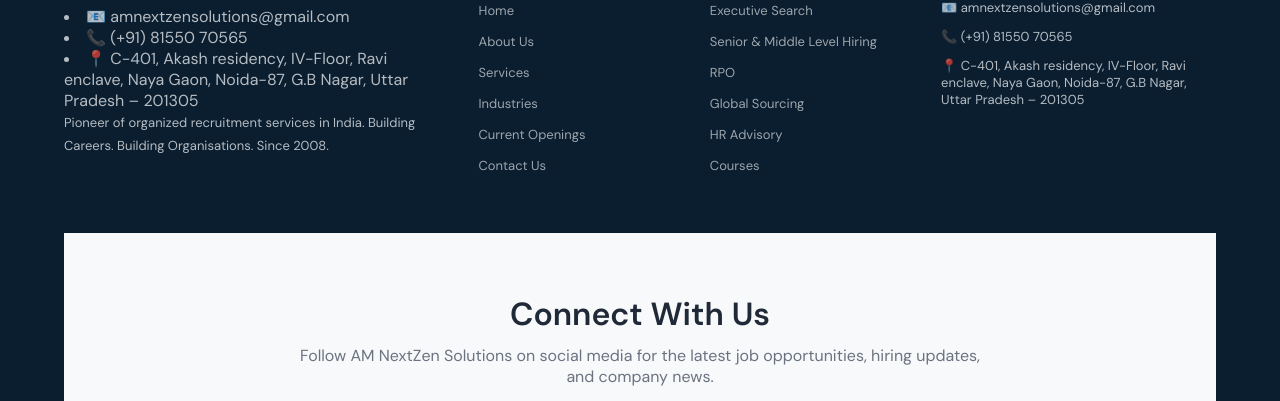
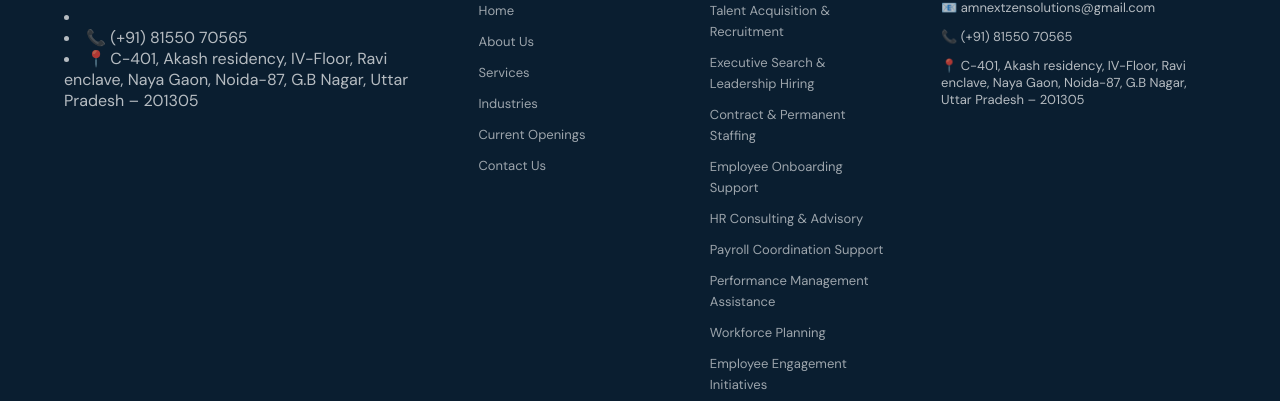
Before and after one commit to ajitsingh3393/amnextzensolution, a plain HTML site: page index.html in a window 1280 px wide. Shown: the part 5757-6158 px from the top of the page. Drawn offline with nearby package versions, Linux system fonts and the light colour scheme.

Commit message:
Update contact information and service links in footer

```diff
--- a/index.html
+++ b/index.html
@@ -841,10 +841,10 @@
     <div class="footer-grid">
       <div class="footer-brand">
         <div class="brand-name">AM NextZen Solutions</div>
-         <li>📧 amnextzensolutions@gmail.com</li>
+         <li><a📧 amnextzensolutions@gmail.com</a></li>
           <li>📞 (+91) 81550 70565</li>
           <li>📍 C-401, Akash residency, IV-Floor, Ravi enclave, Naya Gaon, Noida-87, G.B Nagar, Uttar Pradesh – 201305</li>
-       <p>Pioneer of organized recruitment services in India. Building Careers. Building Organisations. Since 2008.</p>
+
       </div>
       <div>
         <h4>Quick Links</h4>
@@ -860,12 +860,16 @@
       <div>
         <h4>Services</h4>
         <ul>
-          <li><a href="#">Executive Search</a></li>
-          <li><a href="#">Senior &amp; Middle Level Hiring</a></li>
-          <li><a href="#">RPO</a></li>
-          <li><a href="#">Global Sourcing</a></li>
-          <li><a href="#">HR Advisory</a></li>
-          <li><a href="#">Courses</a></li>
+          <li><a href="#">Talent Acquisition &amp; Recruitment</a></li>
+          <li><a href="#">Executive Search &amp; Leadership Hiring</a></li>
+          <li><a href="#">Contract &amp; Permanent Staffing</a></li>
+          <li><a href="#">Employee Onboarding Support</a></li>
+          <li><a href="#">HR Consulting &amp; Advisory</a></li>
+          <li><a href="#">Payroll Coordination Support</a></li>
+          <li><a href="#">Performance Management Assistance</a></li>
+          <li><a href="#">Workforce Planning</a></li>
+          <li><a href="#">Employee Engagement Initiatives</a></li>
+          <li><a href="#">HR Policy Development</a></li>
         </ul>
       </div>
       <div>
```
